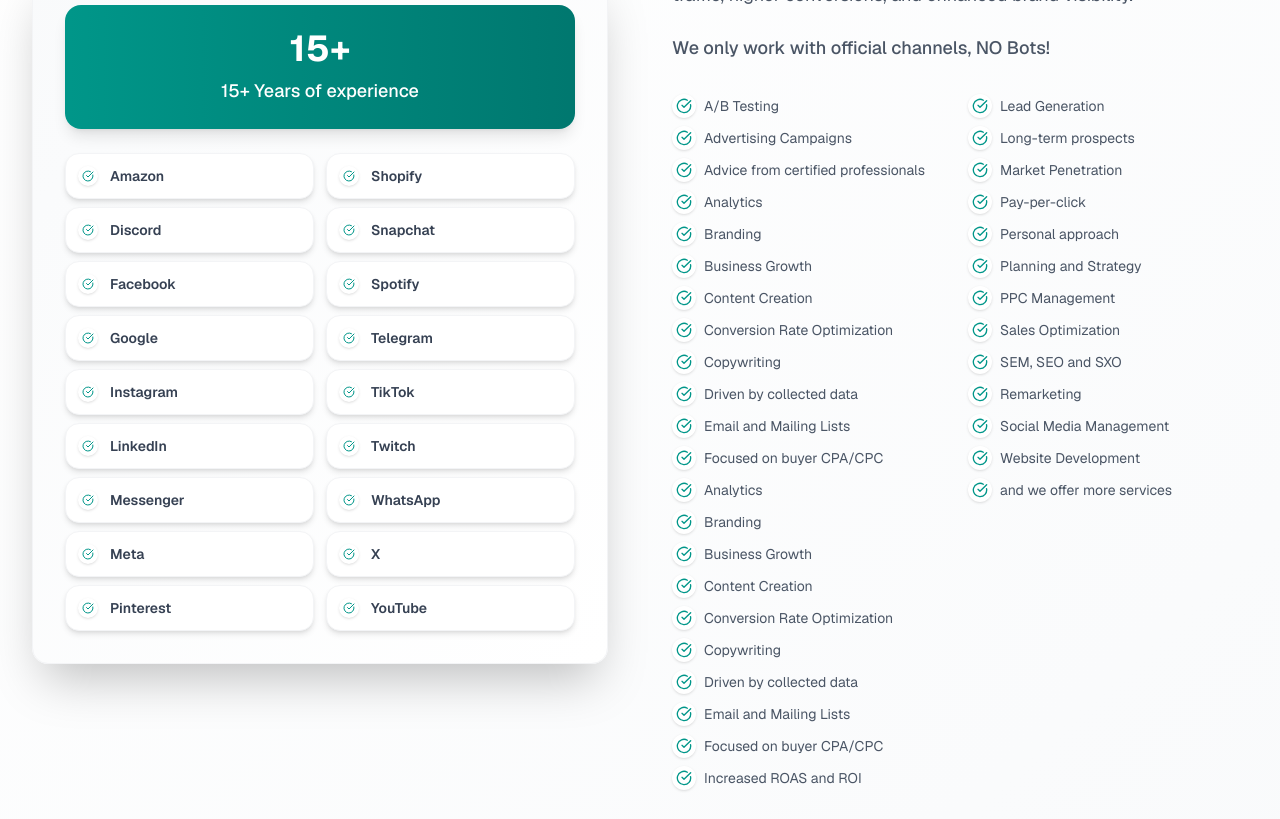
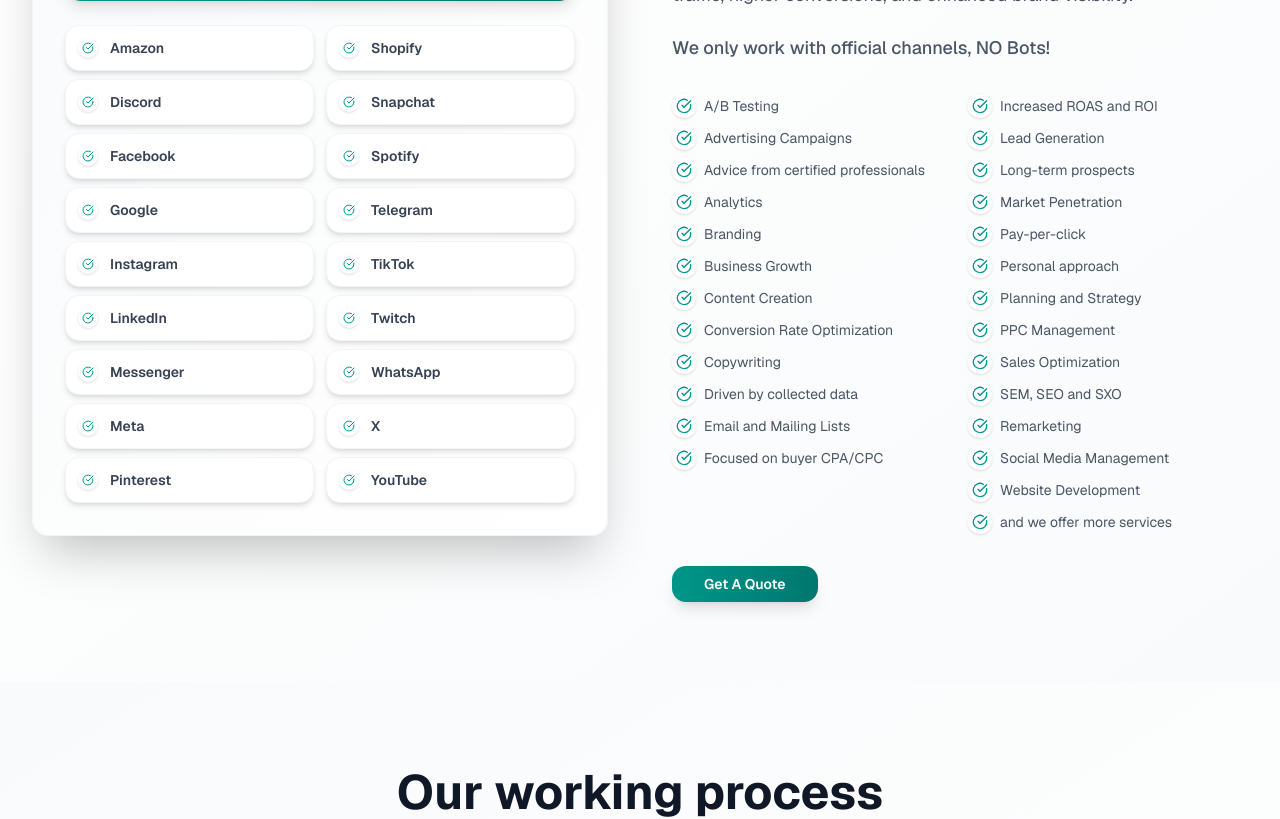
Before and after one commit to Sima-ae/cars-marketing, a Next.js app: page / in a window 1280 px wide. Shown: the part 1220-2039 px from the top of the page. Built offline with nearby package versions, Linux system fonts and the light colour scheme.

Commit message:
Fix duplicate services issue - replace hardcoded services with translations

```diff
--- a/app/page.tsx
+++ b/app/page.tsx
@@ -173,148 +173,21 @@ export default function CarsMarketingPage() {
                       <span>{service}</span>
                     </div>
                   ))}
-
+                </div>
+                <div className="space-y-2">
+                  {t.services.slice(12).map((service, index) => (
+                    <div key={index + 12} className="flex items-center space-x-2">
+                      <div className="w-6 h-6 bg-white rounded-full flex items-center justify-center shadow-sm flex-shrink-0">
+                        <CheckCircle className="w-4 h-4 text-teal-600" />
+                      </div>
+                      <span>{service}</span>
+                    </div>
+                  ))}
                   <div className="flex items-center space-x-2">
                     <div className="w-6 h-6 bg-white rounded-full flex items-center justify-center shadow-sm flex-shrink-0">
                       <CheckCircle className="w-4 h-4 text-teal-600" />
                     </div>
-                    <span>Analytics</span>
-                  </div>
-                  <div className="flex items-center space-x-2">
-                    <div className="w-6 h-6 bg-white rounded-full flex items-center justify-center shadow-sm flex-shrink-0">
-                      <CheckCircle className="w-4 h-4 text-teal-600" />
-                    </div>
-                    <span>Branding</span>
-                  </div>
-                  <div className="flex items-center space-x-2">
-                    <div className="w-6 h-6 bg-white rounded-full flex items-center justify-center shadow-sm flex-shrink-0">
-                      <CheckCircle className="w-4 h-4 text-teal-600" />
-                    </div>
-                    <span>Business Growth</span>
-                  </div>
-
-                  <div className="flex items-center space-x-2">
-                    <div className="w-6 h-6 bg-white rounded-full flex items-center justify-center shadow-sm flex-shrink-0">
-                      <CheckCircle className="w-4 h-4 text-teal-600" />
-                    </div>
-                    <span>Content Creation</span>
-                  </div>
-                  <div className="flex items-center space-x-2">
-                    <div className="w-6 h-6 bg-white rounded-full flex items-center justify-center shadow-sm flex-shrink-0">
-                      <CheckCircle className="w-4 h-4 text-teal-600" />
-                    </div>
-                    <span>Conversion Rate Optimization</span>
-                  </div>
-                  <div className="flex items-center space-x-2">
-                    <div className="w-6 h-6 bg-white rounded-full flex items-center justify-center shadow-sm flex-shrink-0">
-                      <CheckCircle className="w-4 h-4 text-teal-600" />
-                    </div>
-                    <span>Copywriting</span>
-                  </div>
-                  <div className="flex items-center space-x-2">
-                    <div className="w-6 h-6 bg-white rounded-full flex items-center justify-center shadow-sm flex-shrink-0">
-                      <CheckCircle className="w-4 h-4 text-teal-600" />
-                    </div>
-                    <span>Driven by collected data</span>
-                  </div>
-                  <div className="flex items-center space-x-2">
-                    <div className="w-6 h-6 bg-white rounded-full flex items-center justify-center shadow-sm flex-shrink-0">
-                      <CheckCircle className="w-4 h-4 text-teal-600" />
-                    </div>
-                    <span>Email and Mailing Lists</span>
-                  </div>
-                  <div className="flex items-center space-x-2">
-                    <div className="w-6 h-6 bg-white rounded-full flex items-center justify-center shadow-sm flex-shrink-0">
-                      <CheckCircle className="w-4 h-4 text-teal-600" />
-                    </div>
-                    <span>Focused on buyer CPA/CPC</span>
-                  </div>
-                  <div className="flex items-center space-x-2">
-                    <div className="w-6 h-6 bg-white rounded-full flex items-center justify-center shadow-sm flex-shrink-0">
-                      <CheckCircle className="w-4 h-4 text-teal-600" />
-                    </div>
-                    <span>Increased ROAS and ROI</span>
-                  </div>
-                </div>
-                <div className="space-y-2">
-
-                  <div className="flex items-center space-x-2">
-                    <div className="w-6 h-6 bg-white rounded-full flex items-center justify-center shadow-sm flex-shrink-0">
-                      <CheckCircle className="w-4 h-4 text-teal-600" />
-                    </div>
-                    <span>Lead Generation</span>
-                  </div>
-                  <div className="flex items-center space-x-2">
-                    <div className="w-6 h-6 bg-white rounded-full flex items-center justify-center shadow-sm flex-shrink-0">
-                      <CheckCircle className="w-4 h-4 text-teal-600" />
-                    </div>
-                    <span>Long-term prospects</span>
-                  </div>
-                  <div className="flex items-center space-x-2">
-                    <div className="w-6 h-6 bg-white rounded-full flex items-center justify-center shadow-sm flex-shrink-0">
-                      <CheckCircle className="w-4 h-4 text-teal-600" />
-                    </div>
-                    <span>Market Penetration</span>
-                  </div>
-                  <div className="flex items-center space-x-2">
-                    <div className="w-6 h-6 bg-white rounded-full flex items-center justify-center shadow-sm flex-shrink-0">
-                      <CheckCircle className="w-4 h-4 text-teal-600" />
-                    </div>
-                    <span>Pay-per-click</span>
-                  </div>
-                  <div className="flex items-center space-x-2">
-                    <div className="w-6 h-6 bg-white rounded-full flex items-center justify-center shadow-sm flex-shrink-0">
-                      <CheckCircle className="w-4 h-4 text-teal-600" />
-                    </div>
-                    <span>Personal approach</span>
-                  </div>
-                  <div className="flex items-center space-x-2">
-                    <div className="w-6 h-6 bg-white rounded-full flex items-center justify-center shadow-sm flex-shrink-0">
-                      <CheckCircle className="w-4 h-4 text-teal-600" />
-                    </div>
-                    <span>Planning and Strategy</span>
-                  </div>
-                  <div className="flex items-center space-x-2">
-                    <div className="w-6 h-6 bg-white rounded-full flex items-center justify-center shadow-sm flex-shrink-0">
-                      <CheckCircle className="w-4 h-4 text-teal-600" />
-                    </div>
-                    <span>PPC Management</span>
-                  </div>
-                  <div className="flex items-center space-x-2">
-                    <div className="w-6 h-6 bg-white rounded-full flex items-center justify-center shadow-sm flex-shrink-0">
-                      <CheckCircle className="w-4 h-4 text-teal-600" />
-                    </div>
-                    <span>Sales Optimization</span>
-                  </div>
-                  <div className="flex items-center space-x-2">
-                    <div className="w-6 h-6 bg-white rounded-full flex items-center justify-center shadow-sm flex-shrink-0">
-                      <CheckCircle className="w-4 h-4 text-teal-600" />
-                    </div>
-                    <span>SEM, SEO and SXO</span>
-                  </div>
-                  <div className="flex items-center space-x-2">
-                    <div className="w-6 h-6 bg-white rounded-full flex items-center justify-center shadow-sm flex-shrink-0">
-                      <CheckCircle className="w-4 h-4 text-teal-600" />
-                    </div>
-                    <span>Remarketing</span>
-                  </div>
-                  <div className="flex items-center space-x-2">
-                    <div className="w-6 h-6 bg-white rounded-full flex items-center justify-center shadow-sm flex-shrink-0">
-                      <CheckCircle className="w-4 h-4 text-teal-600" />
-                    </div>
-                    <span>Social Media Management</span>
-                  </div>
-                  <div className="flex items-center space-x-2">
-                    <div className="w-6 h-6 bg-white rounded-full flex items-center justify-center shadow-sm flex-shrink-0">
-                      <CheckCircle className="w-4 h-4 text-teal-600" />
-                    </div>
-                    <span>Website Development</span>
-                  </div>
-                  <div className="flex items-center space-x-2">
-                    <div className="w-6 h-6 bg-white rounded-full flex items-center justify-center shadow-sm flex-shrink-0">
-                      <CheckCircle className="w-4 h-4 text-teal-600" />
-                    </div>
-                    <span>and we offer more services</span>
+                    <span>{t.moreServices}</span>
                   </div>
                 </div>
               </div>
--- a/lib/translations.ts
+++ b/lib/translations.ts
@@ -53,6 +53,7 @@ export const translations = {
     // Experience Card
     experienceTitle: "15+ Years of experience",
     experienceDescription: "We work with clients on the following platforms:",
+    moreServices: "and we offer more services",
 
     // 4 Steps Section
     stepsTitle: "Our working process",
@@ -174,6 +175,7 @@ export const translations = {
     // Experience Card
     experienceTitle: "15+ Jaar ervaring",
     experienceDescription: "Wij werken met klanten op de volgende platforms:",
+    moreServices: "en wij bieden meer diensten",
 
     // 4 Steps Section
     stepsTitle: "Ons werkproces",
```
